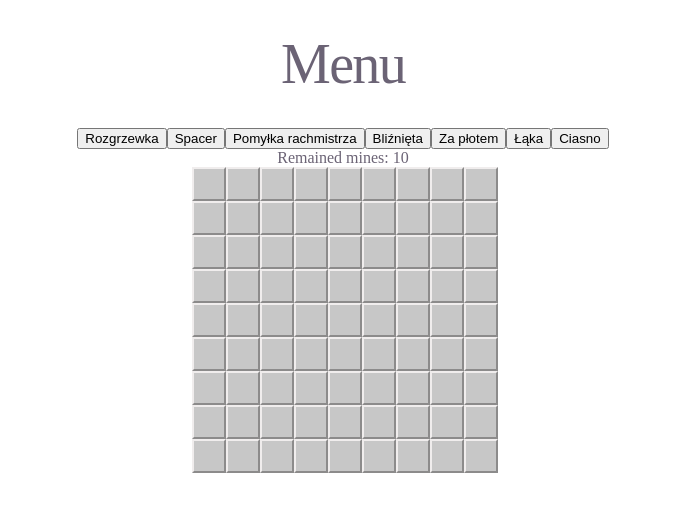
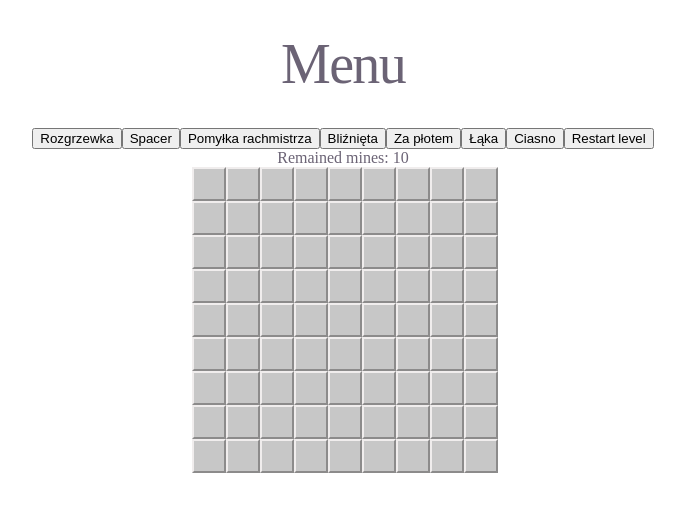
Before and after one commit to michalwarchol/saper, a React (Vite) app: page / in a window 1280 px wide. Shown: the top 512 px of the page, without its empty margins (297-982 px from the left). Built offline with nearby package versions, Linux system fonts and the light colour scheme.

Commit message:
feat(ui): Add restart level option

```diff
--- a/src/ui/Game/Game.tsx
+++ b/src/ui/Game/Game.tsx
@@ -6,6 +6,7 @@ import Board from "../Board";
 import MenuUI from "../Menu";
 
 const Game = () => {
+  const [currentLevelId, setCurrentLevelId] = useState(plansze.levels[0].id);
   const [board, setBoard] = useState<TBoard>(createBoard(plansze.levels[0] as TLevel));
   const [remainedMines, setRemainedMines] = useState(plansze.levels[0].mineCount);
 
@@ -13,6 +14,7 @@ const Game = () => {
     const newLevel = plansze.levels.find((level) => level.id === id);
     setBoard(createBoard(newLevel as TLevel));
     setRemainedMines(newLevel!.mineCount!);
+    setCurrentLevelId(newLevel!.id!);
   }
 
   const onToggleFlag = (index: number) => {
@@ -22,6 +24,7 @@ const Game = () => {
   return (
     <div>
       <MenuUI
+        currentLevelId={currentLevelId}
         levels={plansze.levels.map((level) => ({ id: level.id, name: level.name}))}
         onSetLevel={onSetLevel}
       />
--- a/src/ui/Menu/Menu.tsx
+++ b/src/ui/Menu/Menu.tsx
@@ -1,4 +1,5 @@
 interface MenuProps {
+  currentLevelId: string;
   levels: {
     id: string;
     name: string;
@@ -6,7 +7,7 @@ interface MenuProps {
   onSetLevel: (id: string) => void;
 }
 
-const Menu = ({ levels, onSetLevel }: MenuProps) => {
+const Menu = ({ currentLevelId, levels, onSetLevel }: MenuProps) => {
   return (
     <div>
       <h1>Menu</h1>
@@ -22,6 +23,14 @@ const Menu = ({ levels, onSetLevel }: MenuProps) => {
               {level.name}
           </button>
         ))}
+        <button
+          type="button"
+          onClick={() => {
+            onSetLevel(currentLevelId);
+          }}
+        >
+          Restart level
+        </button>
       </div>
     </div>
   );
```
